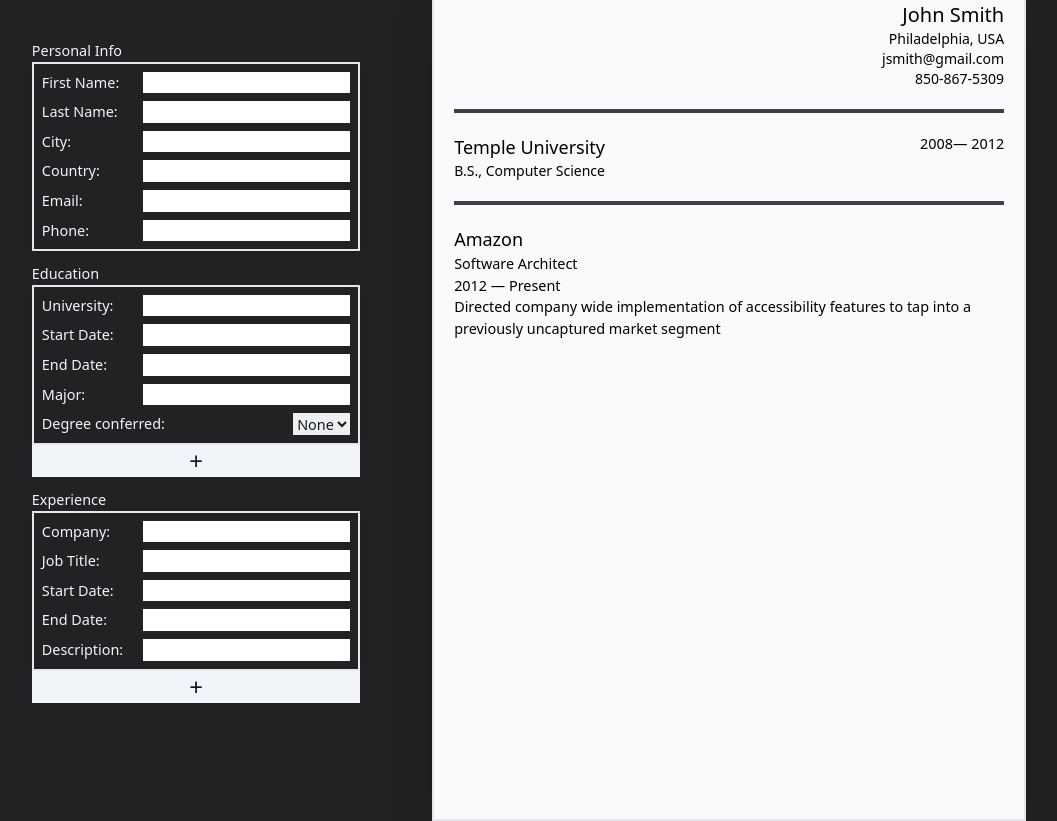
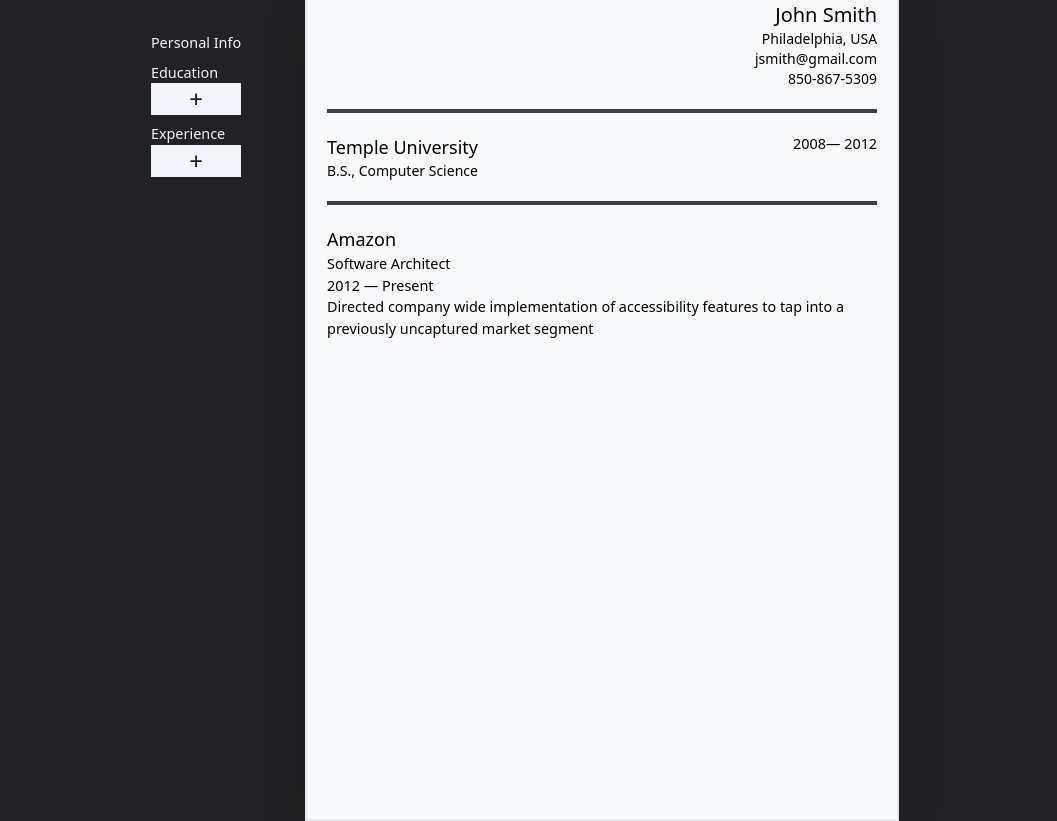
Before and after one commit to alexwittwer/cv-builder, a React (Vite) app: page / in a window 1280 px wide. Shown: the whole page, without its empty margins (131-1188 px from the left). Built offline with nearby package versions, Linux system fonts and the light colour scheme.

Commit message:
add hide functionality

```diff
--- a/src/components/app.jsx
+++ b/src/components/app.jsx
@@ -1,6 +1,7 @@
-import { useImmer } from "use-immer";
 import Cv from "./cv";
 import Form from "./form";
+import { useState } from "react";
+import { useImmer } from "use-immer";
 
 export default function App() {
   const [state, updateState] = useImmer({
@@ -29,6 +30,7 @@ export default function App() {
       additionalExperience: [],
     },
   });
+  const [active, setActive] = useState(false);
 
   function handleBio(e) {
     updateState((draft) => {
@@ -125,6 +127,7 @@ export default function App() {
         removeEducation={removeEducation}
         removeExperience={removeExperience}
         state={state}
+        setActive={setActive}
       />
       <Cv info={state} />
     </section>
--- a/src/components/bio.jsx
+++ b/src/components/bio.jsx
@@ -1,8 +1,17 @@
 /* eslint-disable react/prop-types */
+import { useState } from "react";
+
 export default function Bio({ handleBio }) {
+  const [active, setActive] = useState(false);
+
+  function updateActive() {
+    return active ? setActive(false) : setActive(true);
+  }
+
   return (
     <>
-      <p>Personal Info</p>
+      <p onClick={updateActive}>Personal Info</p>
+      {active ? (
         <form
           action=""
           className="bio flex flex-col gap-2 justify-between p-2 border-2 shadow-md"
@@ -64,6 +73,9 @@ export default function Bio({ handleBio }) {
             />
           </FormWrapper>
         </form>
+      ) : (
+        ""
+      )}
     </>
   );
 }
--- a/src/components/cv.jsx
+++ b/src/components/cv.jsx
@@ -9,7 +9,8 @@ function CVBio({ info }) {
         </p>
       </div>
       <p className="text-sm">
-        {info.location}, {info.country}
+        {info.location}
+        {info.location ? "," : ""} {info.country}
       </p>
       <p className="text-sm">{info.email}</p>
       <p className="text-sm">{info.phone}</p>
--- a/src/components/education.jsx
+++ b/src/components/education.jsx
@@ -1,13 +1,21 @@
 /* eslint-disable react/prop-types */
+import { useState } from "react";
 export default function Education({
   propkey,
   handleEducation,
   removeEducation,
   added,
 }) {
+  const [active, setActive] = useState(false);
+
+  function updateActive() {
+    return active ? setActive(false) : setActive(true);
+  }
+
   return (
-    <section>
-      <p>Education</p>
+    <div>
+      <p onClick={updateActive}>Education</p>
+      {active ? (
         <form
           action=""
           id="education"
@@ -90,7 +98,10 @@ export default function Education({
             ""
           )}
         </form>
-    </section>
+      ) : (
+        ""
+      )}
+    </div>
   );
 }
 
--- a/src/components/form.jsx
+++ b/src/components/form.jsx
@@ -21,12 +21,12 @@ export default function Form({
   return (
     <section
       id="form"
-      className="form flex flex-col gap-3 p-10 h-screen text-slate-100 overflow-y-scroll"
+      className="form flex flex-col gap-2 p-8 h-screen text-slate-100 "
     >
-      <section>
+      <>
         <Bio handleBio={handleBio} />
-      </section>
-      <section className="flex flex-col">
+      </>
+      <div className="flex flex-col">
         <Education
           handleEducation={handleEducation}
           removeEducation={removeEducation}
@@ -51,8 +51,8 @@ export default function Form({
         >
           +
         </button>
-      </section>
-      <section className="flex flex-col">
+      </div>
+      <div className="flex flex-col">
         <Work
           handleExperience={handleExperience}
           removeExperience={removeExperience}
@@ -77,7 +77,7 @@ export default function Form({
         >
           +
         </button>
-      </section>
+      </div>
     </section>
   );
 }
--- a/src/components/work.jsx
+++ b/src/components/work.jsx
@@ -1,13 +1,22 @@
 /* eslint-disable react/prop-types */
+import { useState } from "react";
+
 export default function Work({
   propkey,
   handleExperience,
   removeExperience,
   added,
 }) {
+  const [active, setActive] = useState(false);
+
+  function updateActive() {
+    return active ? setActive(false) : setActive(true);
+  }
+
   return (
     <>
-      <p>Experience</p>
+      <p onClick={updateActive}>Experience</p>
+      {active ? (
         <form
           action=""
           id="experience"
@@ -82,6 +91,9 @@ export default function Work({
             ""
           )}
         </form>
+      ) : (
+        ""
+      )}
     </>
   );
 }
--- a/src/index.css
+++ b/src/index.css
@@ -6,6 +6,10 @@ body {
   background-color: rgb(34, 34, 36);
   font-size: 0.9rem;
   max-height: 100vh;
+}
+
+.form {
+  overflow-y: auto;
 }
 
 .cv {
```
Lines whose indentation alone changed are shown as unchanged.
